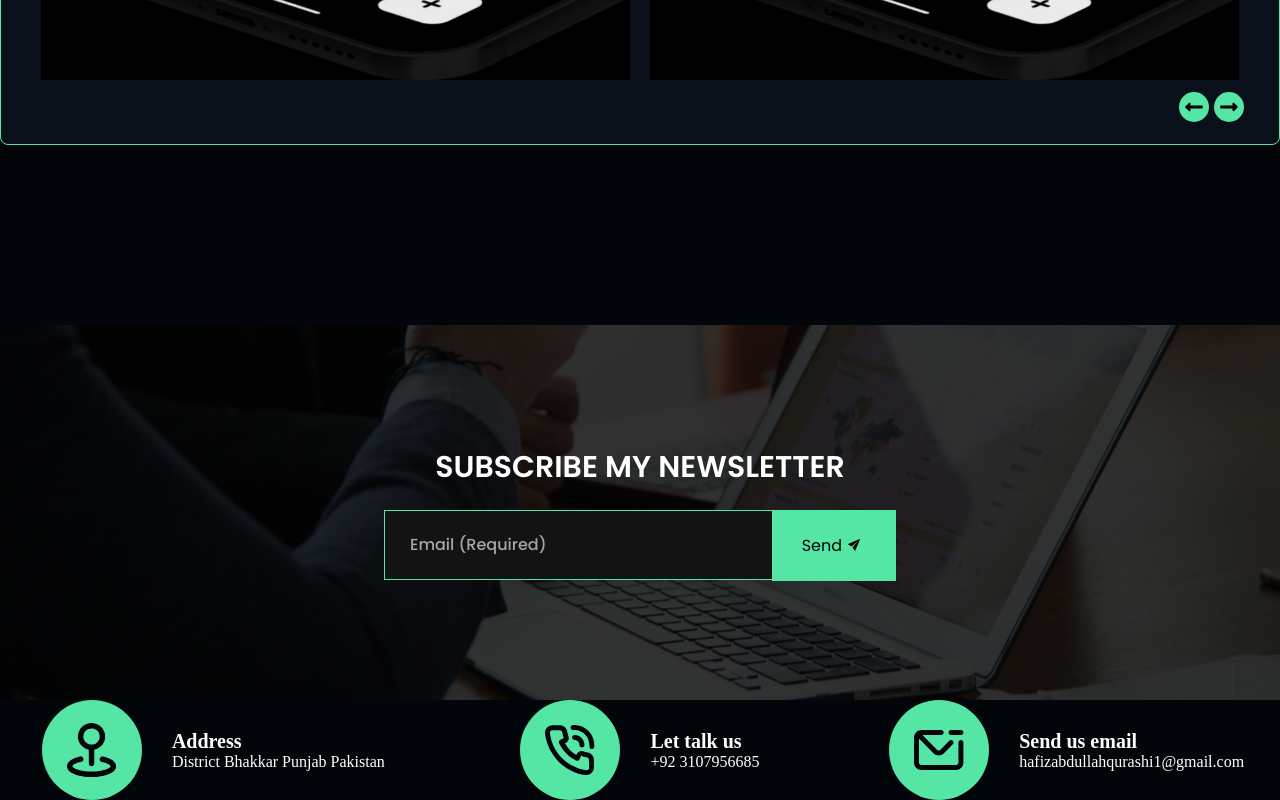
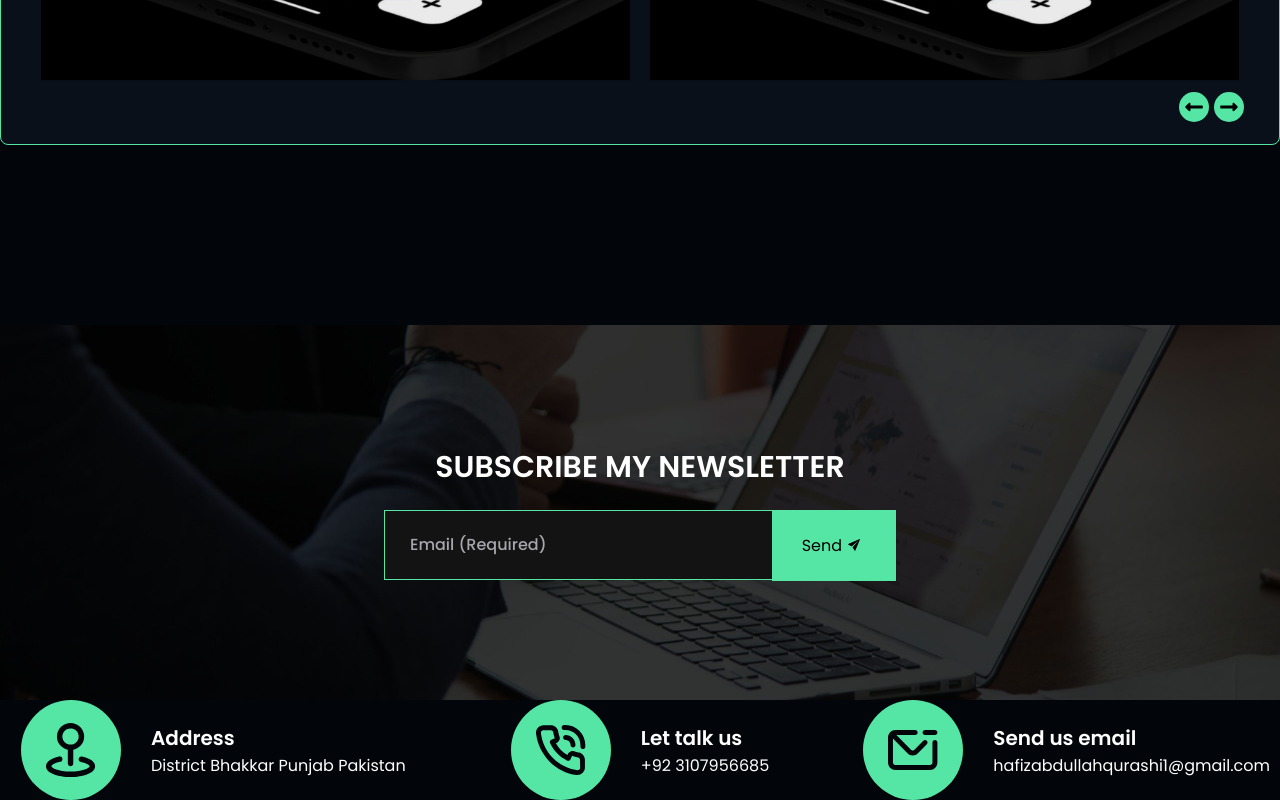
Before and after one commit to abdullahhamid381/abdullah, a React (Vite) app: page / in a window 1280 px wide. Shown: the part 3992-4792 px from the top of the page. Built offline with nearby package versions, Linux system fonts and the light colour scheme.

Commit message:
asdjasjdas

```diff
--- a/src/Components/Home/Scss/Footer.scss
+++ b/src/Components/Home/Scss/Footer.scss
@@ -1,3 +1,5 @@
+
+@import url('https://fonts.googleapis.com/css2?family=Poppins:wght@400;600;700;800;900&display=swap');
 .footer-back{
     background: #02050A;
     .width{
@@ -18,11 +20,13 @@
                     color: white;
                     font-size: 20px;
                     font-weight: 600;
+                    font-family: 'Poppins', sans-serif;
                 }
                 p{
                     color: white;
                     font-size: 16px;
                     font-weight: 400;
+                    font-family: 'Poppins', sans-serif;
                 }
                 .img-div{
                     background: #55E6A5;
```
